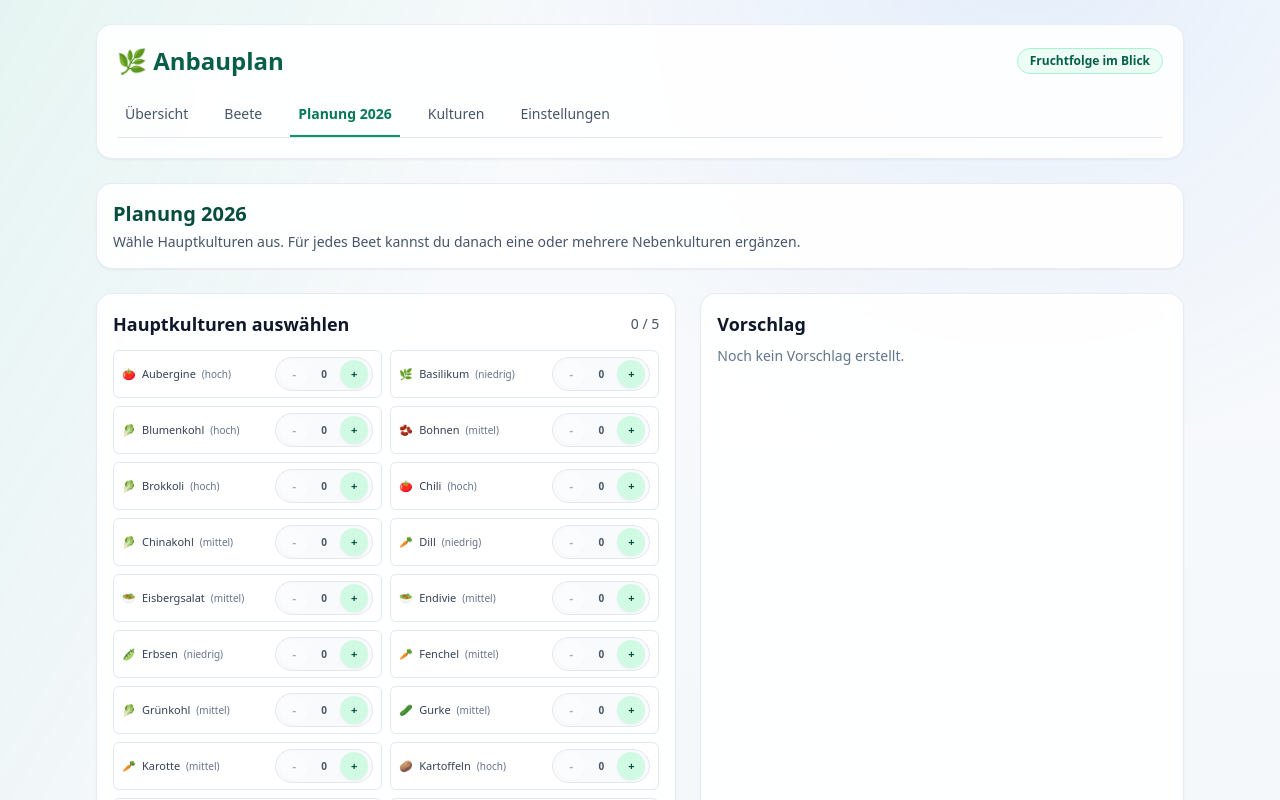
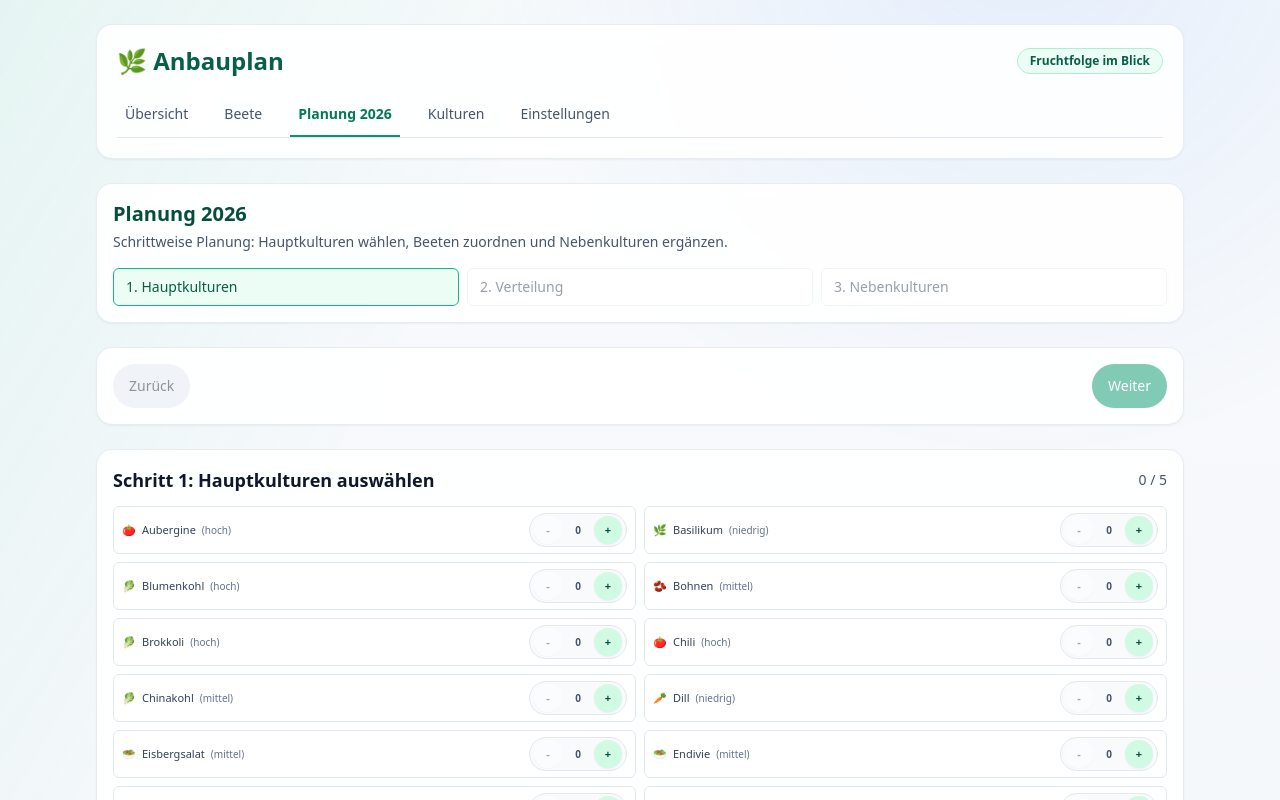
Before and after one commit to widmerin/Garden-Planner, a Nuxt app: page /planung in a window 1280 px wide. Shown: the top 800 px of the page. Built offline with nearby package versions, Linux system fonts and the light colour scheme.

Commit message:
Make planner multistep

```diff
--- a/pages/planung.vue
+++ b/pages/planung.vue
@@ -14,6 +14,7 @@ const suggestion = ref<ReturnType<typeof suggestBedDistribution> | null>(null)
 const draggedAssignmentId = ref<string | null>(null)
 const activeDropBedId = ref<string | null>(null)
 const companionSelectionByBed = ref<Record<string, string>>({})
+const step = ref<1 | 2 | 3>(1)
 
 const maxSelectable = computed(() => store.beds.length)
 
@@ -39,6 +40,10 @@ const addCrop = (cropId: string) => {
   }
 
   selectedCropIds.value = [...selectedCropIds.value, cropId]
+  suggestion.value = null
+  if (step.value > 1) {
+    step.value = 1
+  }
 }
 
 const removeCrop = (cropId: string) => {
@@ -48,6 +53,10 @@ const removeCrop = (cropId: string) => {
   }
 
   selectedCropIds.value = selectedCropIds.value.filter((_, idx) => idx !== index)
+  suggestion.value = null
+  if (step.value > 1) {
+    step.value = 1
+  }
 }
 
 const generateSuggestion = () => {
@@ -230,6 +239,54 @@ const companionFitHint = (bedId: string, cropId: string): string => {
   }
   return 'Neutral'
 }
+
+const canGoToStep2 = computed(() => selectedCropIds.value.length > 0)
+const canGoToStep3 = computed(() => Boolean(suggestion.value && suggestion.value.assignments.length > 0))
+
+const goToStep = (targetStep: 1 | 2 | 3) => {
+  if (targetStep === 1) {
+    step.value = 1
+    return
+  }
+
+  if (targetStep === 2 && canGoToStep2.value) {
+    if (!suggestion.value) {
+      generateSuggestion()
+    }
+    step.value = 2
+    return
+  }
+
+  if (targetStep === 3 && canGoToStep3.value) {
+    step.value = 3
+  }
+}
+
+const nextStep = () => {
+  if (step.value === 1) {
+    if (!canGoToStep2.value) {
+      return
+    }
+    generateSuggestion()
+    step.value = 2
+    return
+  }
+
+  if (step.value === 2 && canGoToStep3.value) {
+    step.value = 3
+  }
+}
+
+const prevStep = () => {
+  if (step.value === 3) {
+    step.value = 2
+    return
+  }
+
+  if (step.value === 2) {
+    step.value = 1
+  }
+}
 </script>
 
 <template>
@@ -237,14 +294,82 @@ const companionFitHint = (bedId: string, cropId: string): string => {
     <div class="card-soft p-4">
       <h2 class="text-xl font-semibold text-emerald-900">Planung {{ currentYear }}</h2>
       <p class="mt-1 text-sm text-slate-600">
-        Wähle Hauptkulturen aus. Für jedes Beet kannst du danach eine oder mehrere Nebenkulturen ergänzen.
+        Schrittweise Planung: Hauptkulturen wählen, Beeten zuordnen und Nebenkulturen ergänzen.
       </p>
+
+      <div class="mt-4 grid gap-2 sm:grid-cols-3">
+        <button
+          class="rounded-md border px-3 py-2 text-left text-sm"
+          :class="step === 1 ? 'border-emerald-500 bg-emerald-50 text-emerald-800' : 'border-slate-200 bg-white text-slate-700'"
+          type="button"
+          @click="goToStep(1)"
+        >
+          1. Hauptkulturen
+        </button>
+        <button
+          class="rounded-md border px-3 py-2 text-left text-sm"
+          :class="step === 2 ? 'border-emerald-500 bg-emerald-50 text-emerald-800' : 'border-slate-200 bg-white text-slate-700 disabled:opacity-50'"
+          :disabled="!canGoToStep2"
+          type="button"
+          @click="goToStep(2)"
+        >
+          2. Verteilung
+        </button>
+        <button
+          class="rounded-md border px-3 py-2 text-left text-sm"
+          :class="step === 3 ? 'border-emerald-500 bg-emerald-50 text-emerald-800' : 'border-slate-200 bg-white text-slate-700 disabled:opacity-50'"
+          :disabled="!canGoToStep3"
+          type="button"
+          @click="goToStep(3)"
+        >
+          3. Nebenkulturen
+        </button>
+      </div>
     </div>
 
-    <div class="grid gap-6 lg:grid-cols-[1.2fr_1fr]">
-      <div class="card-soft p-4">
+    <div class="card-soft flex flex-wrap items-center justify-between gap-3 p-4">
+      <button
+        class="inline-flex min-h-11 items-center justify-center rounded-full bg-slate-200 px-4 py-2 text-sm font-medium text-slate-800 hover:bg-slate-300 disabled:opacity-50"
+        :disabled="step === 1"
+        type="button"
+        @click="prevStep"
+      >
+        Zurück
+      </button>
+
+      <div class="flex flex-wrap items-center gap-2">
+        <button
+          v-if="step < 3"
+          class="inline-flex min-h-11 items-center justify-center rounded-full bg-emerald-600 px-4 py-2 text-sm font-medium text-white hover:bg-emerald-700 disabled:opacity-50"
+          :disabled="(step === 1 && !canGoToStep2) || (step === 2 && !canGoToStep3)"
+          type="button"
+          @click="nextStep"
+        >
+          Weiter
+        </button>
+
+        <button
+          v-else
+          class="inline-flex min-h-11 items-center justify-center rounded-full bg-emerald-600 px-4 py-2 text-sm font-medium text-white hover:bg-emerald-700 disabled:opacity-50"
+          :disabled="!suggestion || suggestion.assignments.length === 0"
+          type="button"
+          @click="applySuggestion"
+        >
+          Plan speichern
+        </button>
+      </div>
+    </div>
+
+    <div
+      v-if="resultMessage"
+      class="rounded-lg border border-emerald-200 bg-emerald-50 px-4 py-3 text-sm font-medium text-emerald-800"
+    >
+      ✅ {{ resultMessage }}
+    </div>
+
+    <div v-if="step === 1" class="card-soft p-4">
       <div class="mb-3 flex items-center justify-between">
-          <h3 class="text-lg font-semibold">Hauptkulturen auswählen</h3>
+        <h3 class="text-lg font-semibold">Schritt 1: Hauptkulturen auswählen</h3>
         <span class="text-sm text-slate-600">{{ selectedCropIds.length }} / {{ maxSelectable }}</span>
       </div>
 
@@ -284,19 +409,12 @@ const companionFitHint = (bedId: string, cropId: string): string => {
           </div>
         </article>
       </div>
-
-        <button
-          class="mt-4 inline-flex min-h-11 items-center justify-center rounded-full bg-emerald-600 px-4 py-2 text-sm font-medium text-white hover:bg-emerald-700 disabled:opacity-50"
-          :disabled="selectedCropIds.length === 0"
-          type="button"
-          @click="generateSuggestion"
-        >
-          Verteilung vorschlagen
-        </button>
     </div>
 
-      <div class="card-soft p-4">
-        <h3 class="text-lg font-semibold">Vorschlag</h3>
+    <div v-else class="card-soft p-4">
+      <h3 class="text-lg font-semibold">
+        {{ step === 2 ? 'Schritt 2: Hauptkulturen verteilen' : 'Schritt 3: Nebenkulturen ergänzen' }}
+      </h3>
       <p v-if="!suggestion" class="mt-2 text-sm text-slate-500">Noch kein Vorschlag erstellt.</p>
 
       <div v-else class="mt-3 space-y-3">
@@ -352,7 +470,7 @@ const companionFitHint = (bedId: string, cropId: string): string => {
               </p>
             </div>
 
-              <div class="mt-3 rounded-md border border-slate-200 bg-white p-2">
+            <div v-if="step === 3" class="mt-3 rounded-md border border-slate-200 bg-white p-2">
               <p class="text-xs font-semibold uppercase tracking-wide text-slate-600">Nebenkulturen</p>
               <div class="mt-2 flex flex-wrap items-center gap-2">
                 <select
@@ -401,11 +519,11 @@ const companionFitHint = (bedId: string, cropId: string): string => {
             <ul v-if="assignmentForBed(bed.id)!.warnings.length" class="mt-2 list-disc space-y-1 pl-5 text-xs text-amber-800">
               <li v-for="warning in assignmentForBed(bed.id)!.warnings" :key="warning.code + warning.message">{{ warning.message }}</li>
             </ul>
-              <ul v-if="companionWarningsForBed(bed.id).length" class="mt-2 list-disc space-y-1 pl-5 text-xs text-rose-700">
+            <ul v-if="step === 3 && companionWarningsForBed(bed.id).length" class="mt-2 list-disc space-y-1 pl-5 text-xs text-rose-700">
               <li v-for="warning in companionWarningsForBed(bed.id)" :key="`${bed.id}-${warning}`">{{ warning }}</li>
             </ul>
             <p
-                v-if="!assignmentForBed(bed.id)!.warnings.length && !companionWarningsForBed(bed.id).length"
+              v-if="!assignmentForBed(bed.id)!.warnings.length && !(step === 3 && companionWarningsForBed(bed.id).length)"
               class="mt-2 text-xs text-emerald-700"
             >
               Keine Warnungen.
@@ -417,18 +535,8 @@ const companionFitHint = (bedId: string, cropId: string): string => {
         <p v-if="suggestion.unassignedCropIds.length" class="text-xs text-slate-600">
           Nicht zugeordnet: {{ suggestion.unassignedCropIds.length }} (mehr Hauptkulturen als Beete)
         </p>
-
-          <button
-            class="inline-flex min-h-11 items-center justify-center rounded-full bg-emerald-600 px-4 py-2 text-sm font-medium text-white hover:bg-emerald-700 disabled:opacity-50"
-            :disabled="suggestion.assignments.length === 0"
-            type="button"
-            @click="applySuggestion"
-          >
-            Plan speichern
-          </button>
-          <p class="text-sm text-slate-700">{{ resultMessage }}</p>
       </div>
     </div>
-    </div>
+
   </section>
 </template>
```
Lines whose indentation alone changed are shown as unchanged.
